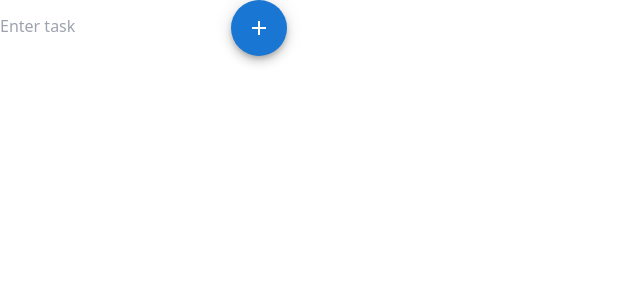
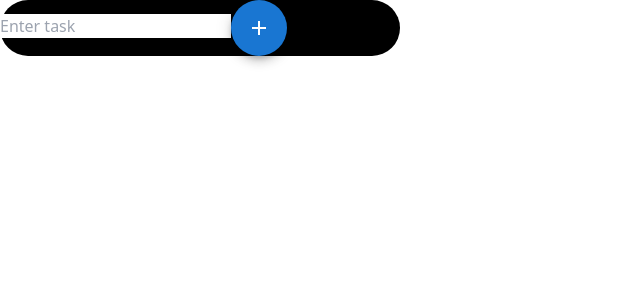
Before and after one commit to wagzyAyo/MERN-TODO, a React (Vite) app in the folder Frontend/: page / in a window 1280 px wide. Shown: the top 300 px of the page, without its empty margins (0-640 px from the left). Built offline with nearby package versions, Linux system fonts and the light colour scheme.

Commit message:
css inline style

```diff
--- a/Frontend/src/components/App.jsx
+++ b/Frontend/src/components/App.jsx
@@ -7,15 +7,26 @@ function App(){
 
  function handleAddTask(task){
   setTaskList(prevTasks => [...prevTasks, task]);
+
+
+
  }
 
 
-  return <div className="h-screen flex  justify-center mt-6">
+  return <div className="h-screen grid mt-6 justify-center" >
+    <div style={{
+    background: "#000",
+    width: "400px",
+    height: "auto",
+    borderRadius: "30px",
+    color: "#fff"
+  }}>
     <Input addTask={handleAddTask}/>
 
     {taskList.map((task, index) => (
       <List key={index} text={task} id={index}/>
     ))}
+    </div>
   </div>
 }
 
```
